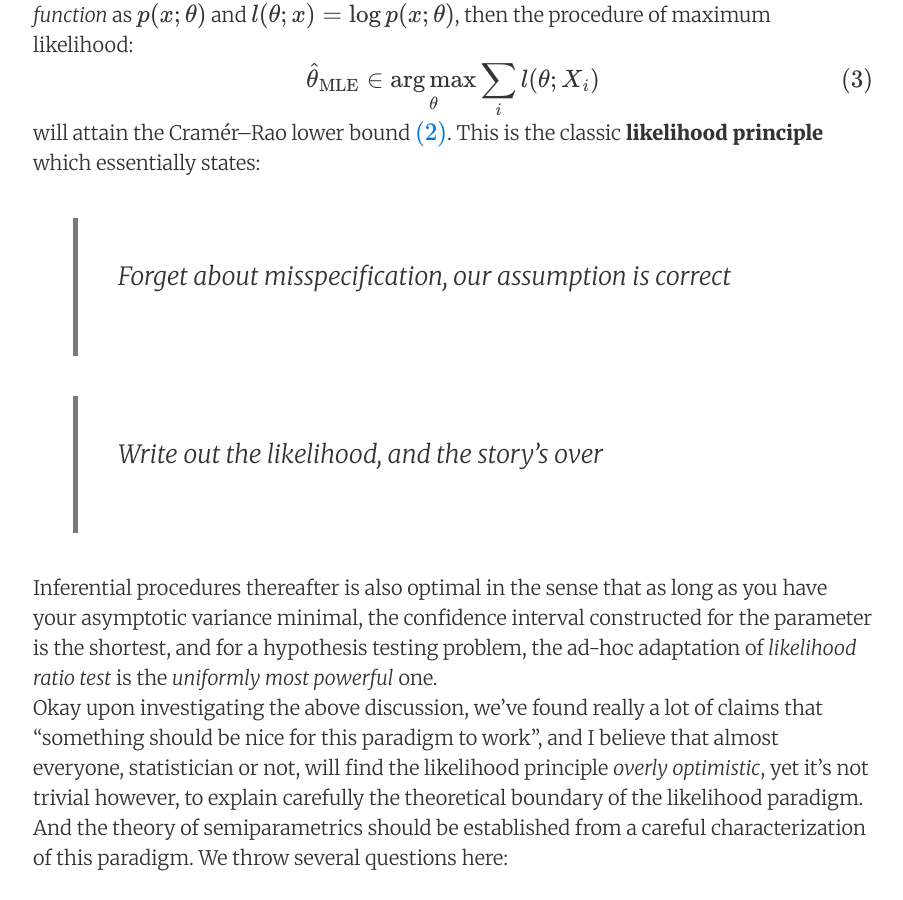
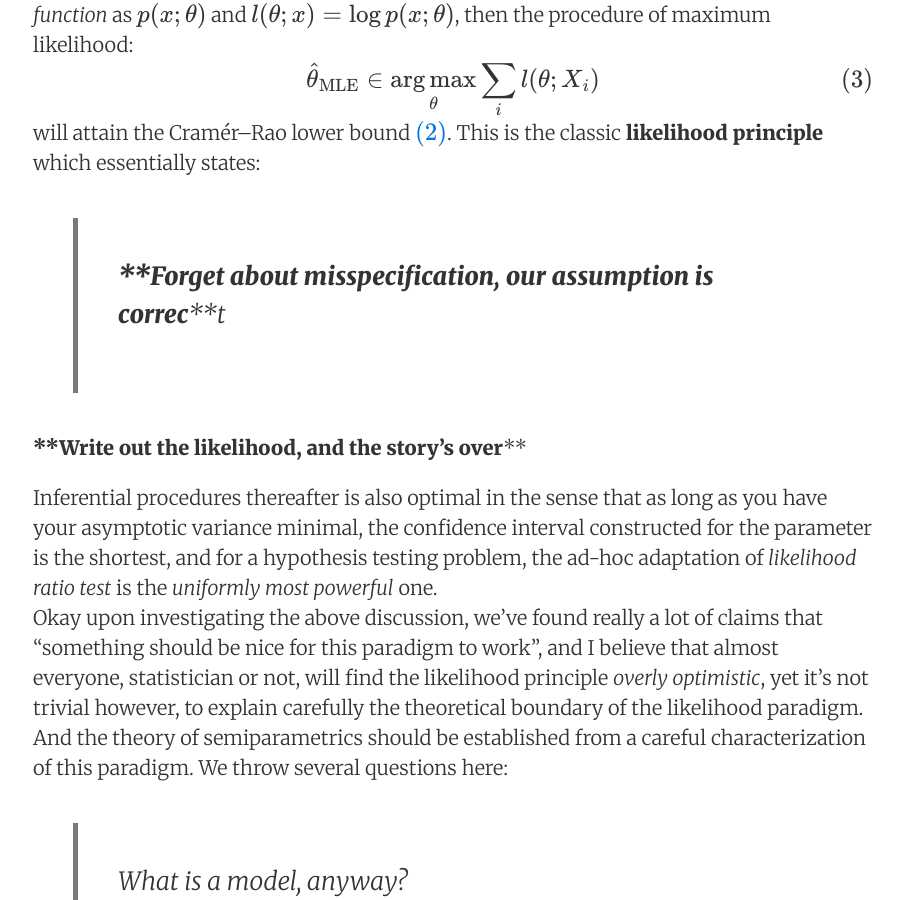
Before and after one commit to Rorschach1989/rorschach1989.github.io, a Jekyll site: the page built from _posts/2018-09-06-semi_2.md, in a window 1280 px wide and 900 px high, scrolled down 1234 px. Shown: the whole window, without its empty margins (187-1090 px from the left). Built offline with Jekyll 4.4.1, drawn with Linux system fonts in a browser that asks for light colours; formulas are drawn with MathJax 3.

Commit message:
semiparametric part 1

```diff
--- a/_posts/2018-09-06-semi_2.md
+++ b/_posts/2018-09-06-semi_2.md
@@ -27,9 +27,9 @@ $$
 \end{align}
 $$
 will attain the Cramér–Rao lower bound \eqref{crbound}. This is the classic **likelihood principle** which essentially states:
-> <span class="smallcaps"> Forget about misspecification, our assumption is correct</span>
+> ****Forget about misspecification, our assumption is correc****t
 
-> <span class="smallcaps"> Write out the likelihood, and the story's over</span>
+****Write out the likelihood, and the story's over****
 
 Inferential procedures thereafter is also optimal in the sense that as long as you have your asymptotic variance minimal, the confidence interval constructed for the parameter is the shortest, and for a hypothesis testing problem, the ad-hoc adaptation of *likelihood ratio test* is the *uniformly most powerful* one.
 Okay upon investigating the above discussion, we've found really a lot of claims that "something should be nice for this paradigm to work", and I believe that almost everyone, statistician or not, will find the likelihood principle *overly optimistic*, yet it's not trivial however, to explain carefully the theoretical boundary of the likelihood paradigm. And the theory of semiparametrics should be established from a careful characterization of this paradigm. We throw several questions here:
```
